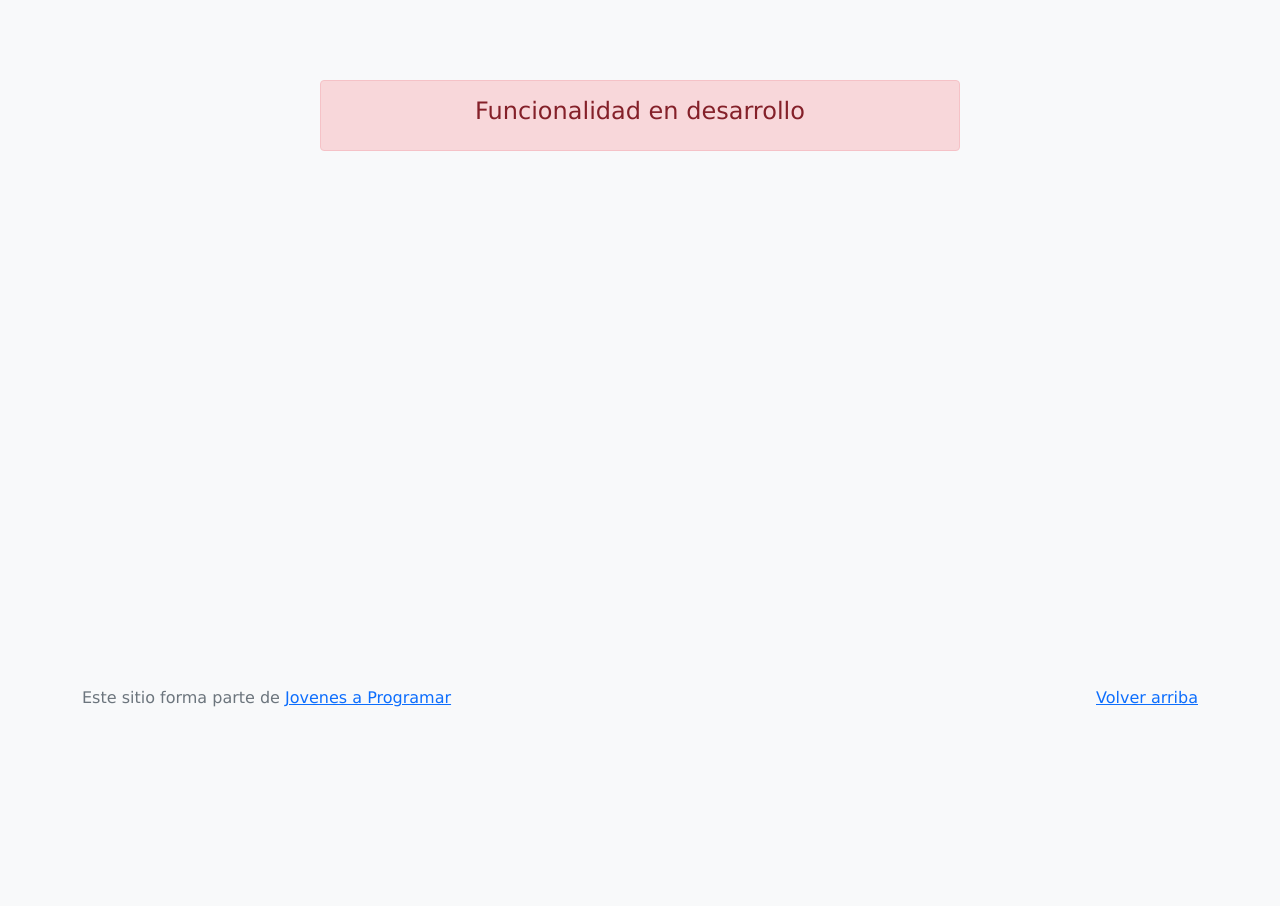
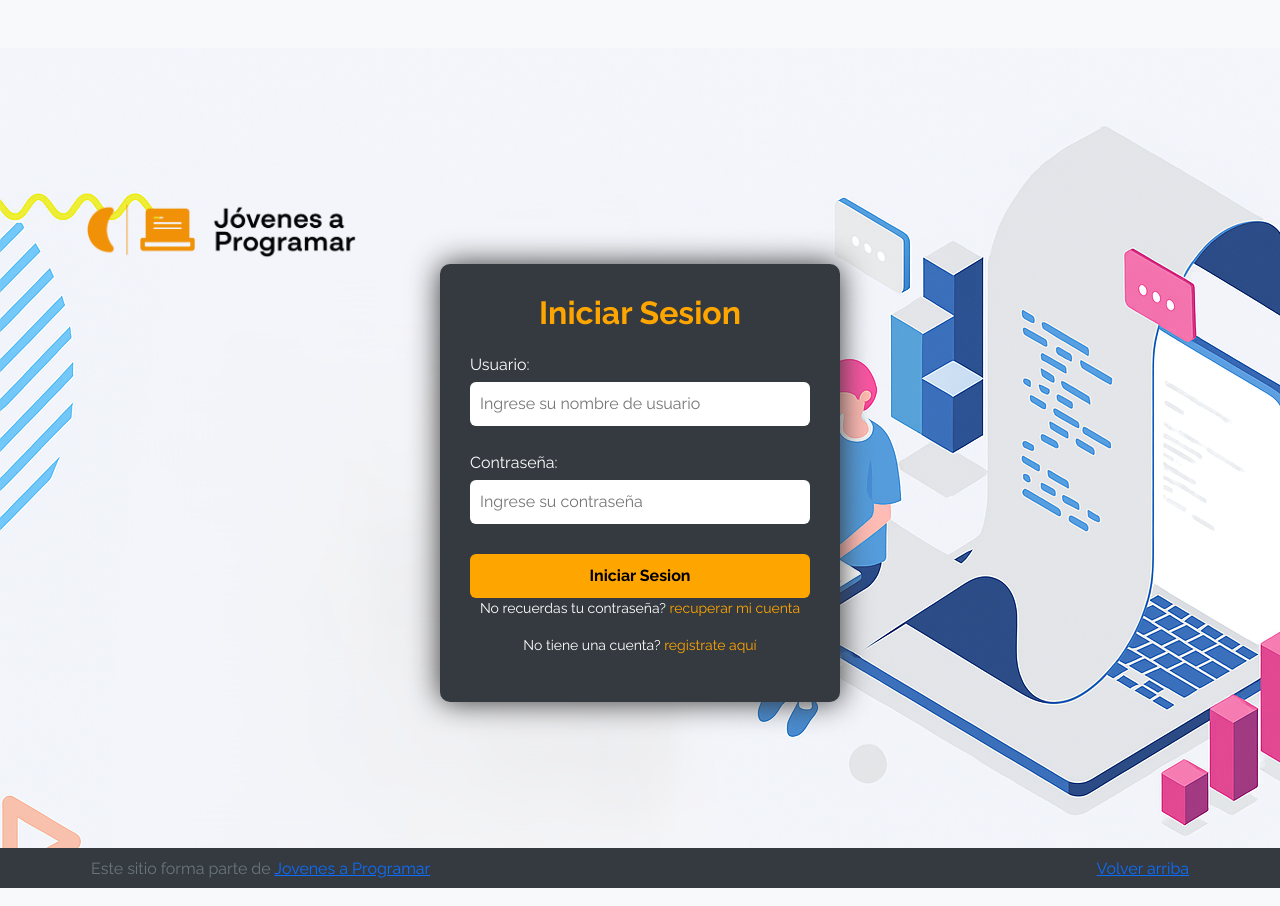
Before and after one commit to mhernandez234/entrega-dw, a plain HTML site: page login.html in a window 1280 px wide. Before the commit the page ends 800 px from the top, so only its background shows below. Drawn offline with Linux system fonts and the light colour scheme.

Commit message:
se agrega login y se aplica estilo

```diff
--- /dev/null
+++ b/estilo-login.css
@@ -0,0 +1,94 @@
+body {
+  font-family: 'Raleway', sans-serif;
+  background-color: #f8f9fa; /* Fondo claro */
+  color: #333;
+  margin: 0;
+  padding: 0;
+}
+
+main {
+  display: flex;
+  justify-content: center;
+  align-items: center;
+  min-height: 100vh; /* Centrar verticalmente */
+  background-image: url('fondo.png');
+}
+
+.formulario {
+  width: 100%;
+  max-width: 400px; /* Ancho fijo */
+  background-color: #343a40;
+  padding: 30px;
+  border-radius: 10px;
+  box-shadow: 0 0 30px 0;
+  margin: auto;
+}
+
+.formulario h2 {
+  text-align: center;
+  font-weight: 700;
+  color: orange; /* Amarillo estilo eMercado */
+  margin-bottom: 20px;
+}
+
+.formulario label {
+  color: #fff;
+  font-weight: 500;
+  display: block;
+  margin-top: 10px;
+}
+
+.formulario .campo {
+  width: 100%;
+  padding: 10px;
+  border-radius: 6px;
+  border: none;
+  margin-top: 5px;
+  margin-bottom: 15px;
+}
+
+.ingresar {
+  width: 100%;
+  padding: 10px;
+  border: none;
+  border-radius: 6px;
+  background-color: orange;
+  color: #000;
+  font-weight: bold;
+  cursor: pointer;
+  transition: background 0.3s ease;
+  margin-top: 15px;
+}
+
+.ingresar:hover {
+  background-color: #e79600; /* Amarillo más oscuro */
+}
+
+.formulario p {
+  text-align: center;
+  color: #fff;
+  font-size: 14px;
+}
+
+.formulario a {
+  color: orange;
+  text-decoration: none;
+}
+
+a:hover {
+  text-decoration: underline;
+}
+
+img{
+    width: 25%;
+    height: 10%;
+}
+
+footer{
+    height: 40px;
+    background-color: #343a40;
+}
+
+footer p{
+    padding: 9px;
+}
--- a/login.html
+++ b/login.html
@@ -8,20 +8,28 @@
 
     <link href="https://fonts.googleapis.com/css?family=Raleway:300,300i,400,400i,700,700i,900,900i" rel="stylesheet">
     <link href="css/bootstrap.min.css" rel="stylesheet">
-  <link href="css/styles.css" rel="stylesheet">
-  <style>
+    <link href="estilo-login.css" rel="stylesheet">
+    <!--<style>
       body {
         background-color: rgb(248, 249, 250);
       }
-  </style>
+    </style>-->
   </head>
 
   <body>
     <main class="mt-5">
       <div class="container">
-      <div class="alert alert-danger text-center" role="alert">
-        <h4 class="alert-heading">Funcionalidad en desarrollo</h4>
-      </div>
+        <a href="index.html"><img src="Logo-jovenes-Programare1w.png" alt="Jovenes a Programar"></a>
+        <form action="" class="formulario">
+          <h2>Iniciar Sesion</h2>
+          <label for="usuario">Usuario:</label>
+          <input type="text" class="campo" id="usuario" required placeholder="Ingrese su nombre de usuario">
+          <label for="contrasena">Contraseña:</label>
+          <input type="password" class="campo" id="contrasena" required placeholder="Ingrese su contraseña">
+          <input type="submit" value="Iniciar Sesion" class="ingresar">
+          <p>No recuerdas tu contraseña? <a href="">recuperar mi cuenta</a></p>
+          <p>No tiene una cuenta? <a href="">registrate aquí</a></p>
+        </form>
       </div>
     </main>
     <footer class="text-muted">
```
Also changed, not shown: Logo-jovenes-Programare1w.png (added), css/styles.css (line endings or trailing spaces), fondo.png (added). Lines whose indentation alone changed are shown as unchanged.
